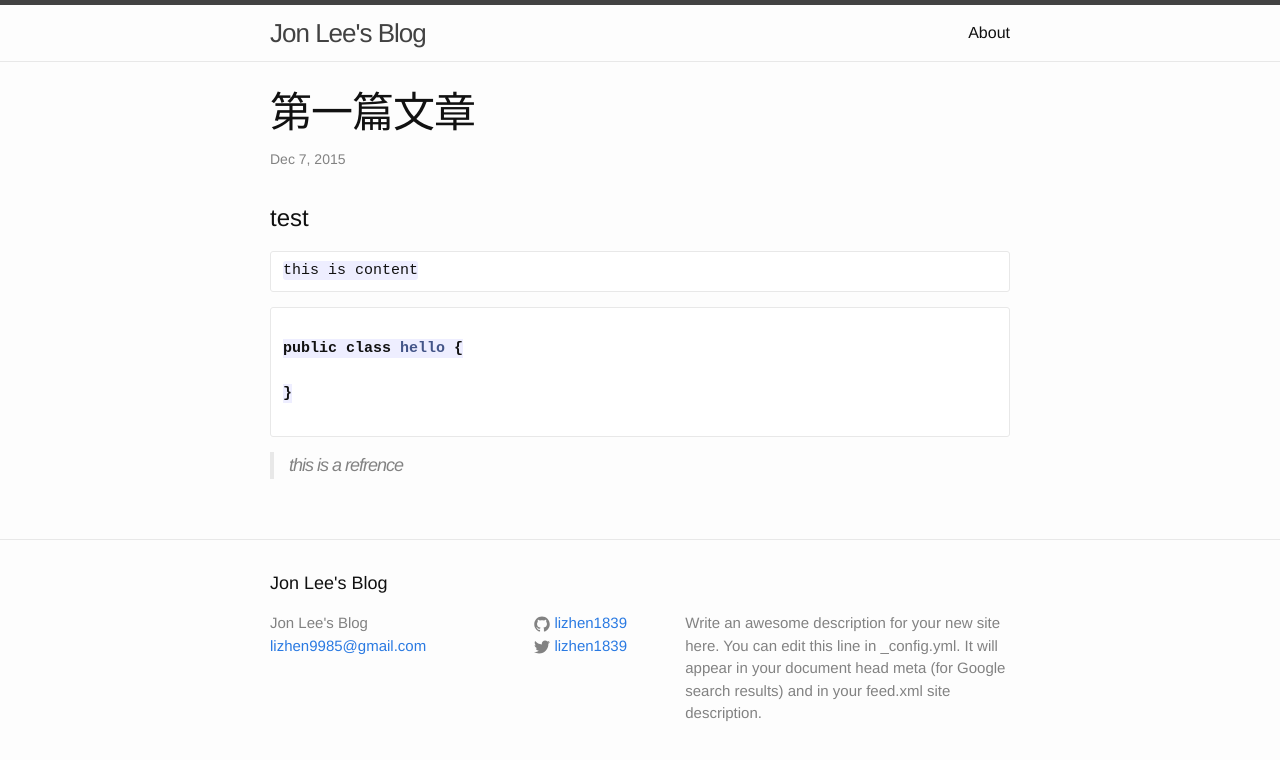
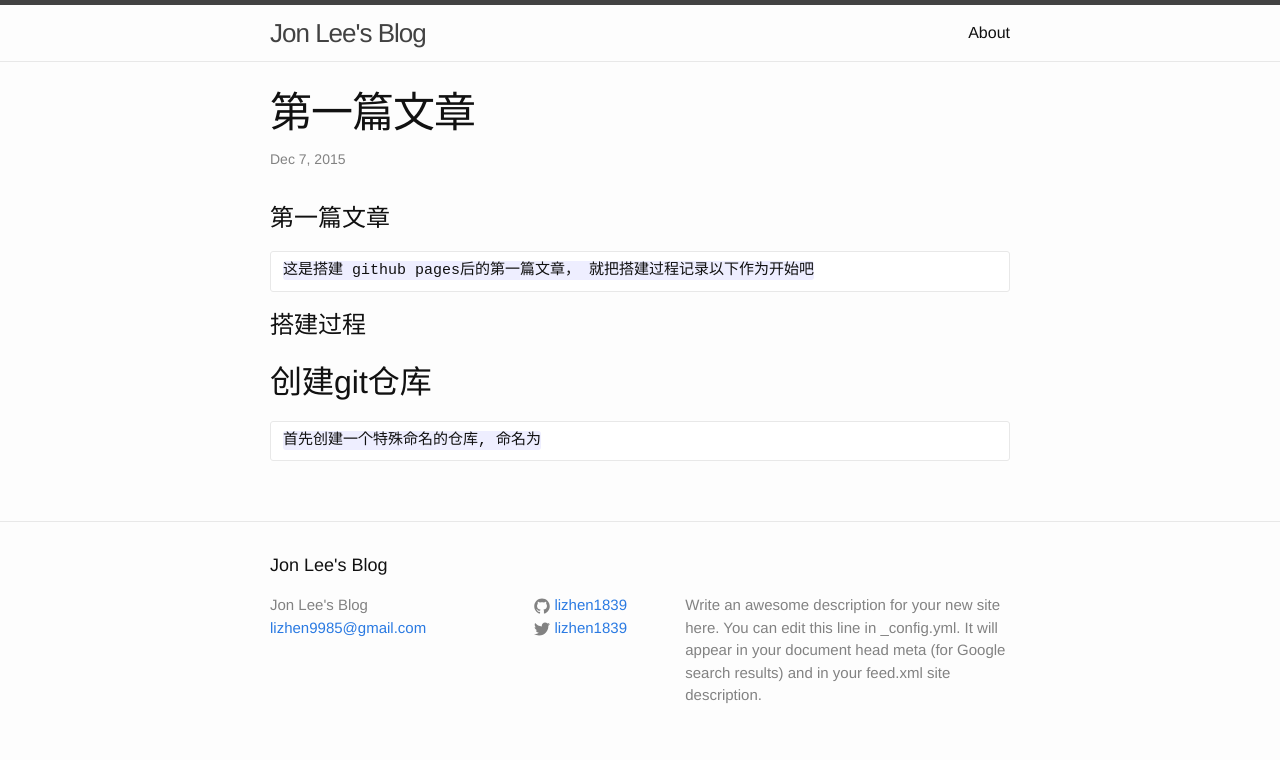
Before and after one commit to lizhen1839/lizhen1839.github.io, a Jekyll site: the page built from _posts/2015-12-07-第一篇文章.markdown, in a window 1280 px wide. Shown: the top 760 px of the page. Built offline with Jekyll 4.4.1, drawn with Linux system fonts in a browser that asks for light colours; Markdown is read by kramdown in place of the engine named in the settings.

Commit message:
开始编辑第一遍文章

````diff
--- a/_posts/2015-12-07-第一篇文章.markdown
+++ b/_posts/2015-12-07-第一篇文章.markdown
@@ -3,16 +3,12 @@ title: 第一篇文章
 layout: post
 ---
 
-# test
+# 第一篇文章
 
-    this is content
+    这是搭建 github pages后的第一篇文章， 就把搭建过程记录以下作为开始吧
 
-```java
+# 搭建过程
 
-public class hello {
+## 创建git仓库
 
-}
-
-```
-
-> this is a refrence
+    首先创建一个特殊命名的仓库, 命名为
````
